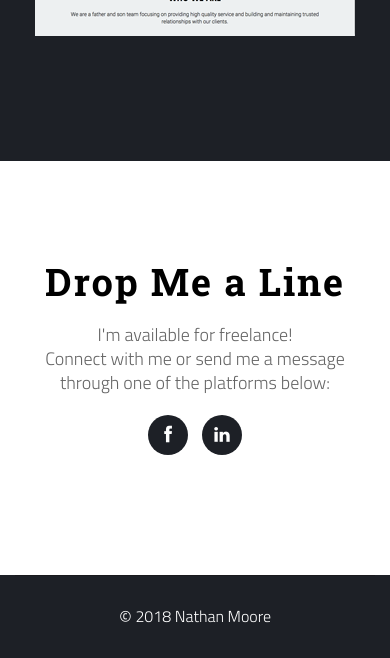
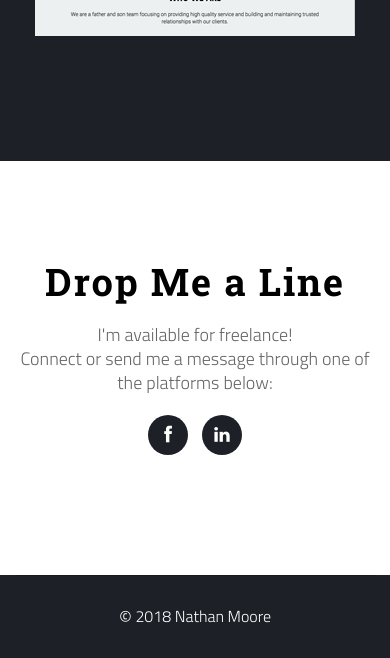
Before and after one commit to nmoore2/nmoore2.github.io, a PHP site: page / in a window 390 px wide. Shown: the part 4962-5620 px from the top of the page. Run offline with PHP 8.4, Linux system fonts and the light colour scheme; some libraries are stand-ins or nearby versions.

Commit message:
mobile updates

```diff
--- a/css/meflat-orange.css
+++ b/css/meflat-orange.css
@@ -1388,7 +1388,8 @@ a:focus,
         text-align:center;
         margin-bottom:30px;
         margin-top:0;
-				max-width:52%;
+				width: 56%;
+				min-width: 210px;
 				top: 220px;
 				right: 10px;
     }
--- a/index.html
+++ b/index.html
@@ -682,7 +682,7 @@
 				<header class="section-header text-center">
 
 					<h1 class="scrollimation scale-in">Drop Me a Line</h1>
-					<p>I'm available for freelance!<br /> Connect with me or send me a message through one of the platforms below:</p>
+					<p>I'm available for freelance!<br /> Connect or send me a message through one of the platforms below:</p>
 					<ul class="social-links">
 						<li class="scrollimation fade-right d3"><a href="https://www.facebook.com/nathan.moore.1441810"><i class="fa fa-facebook fa-fw" target="_blank"></i></a></li>
 						<li class="scrollimation fade-right d3"><a href="https://www.linkedin.com/in/nateisgreat/" target="blank"><i class="fa fa-linkedin fa-fw"></i></a></li>
```
